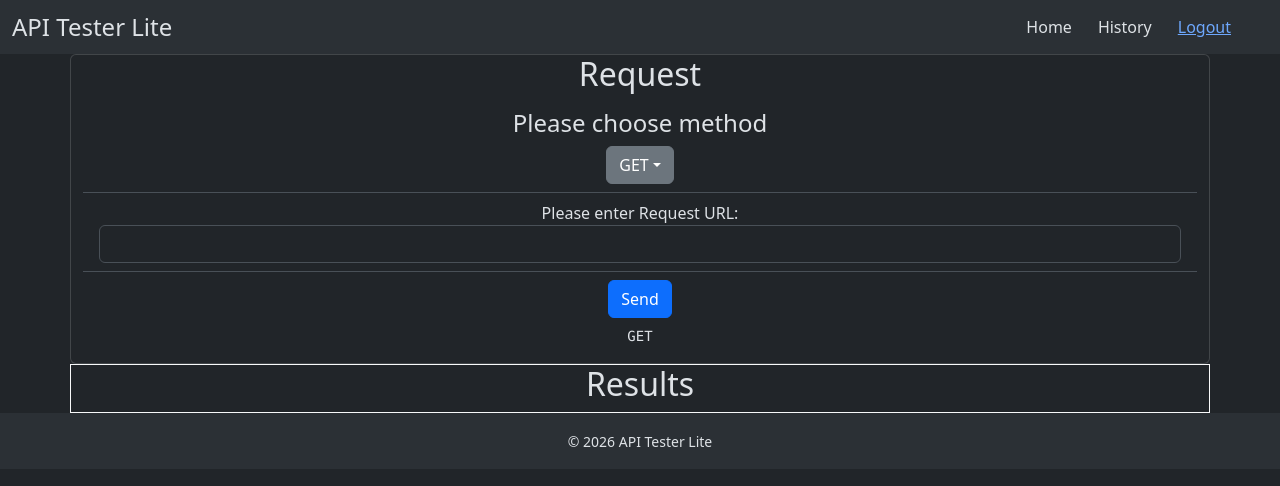
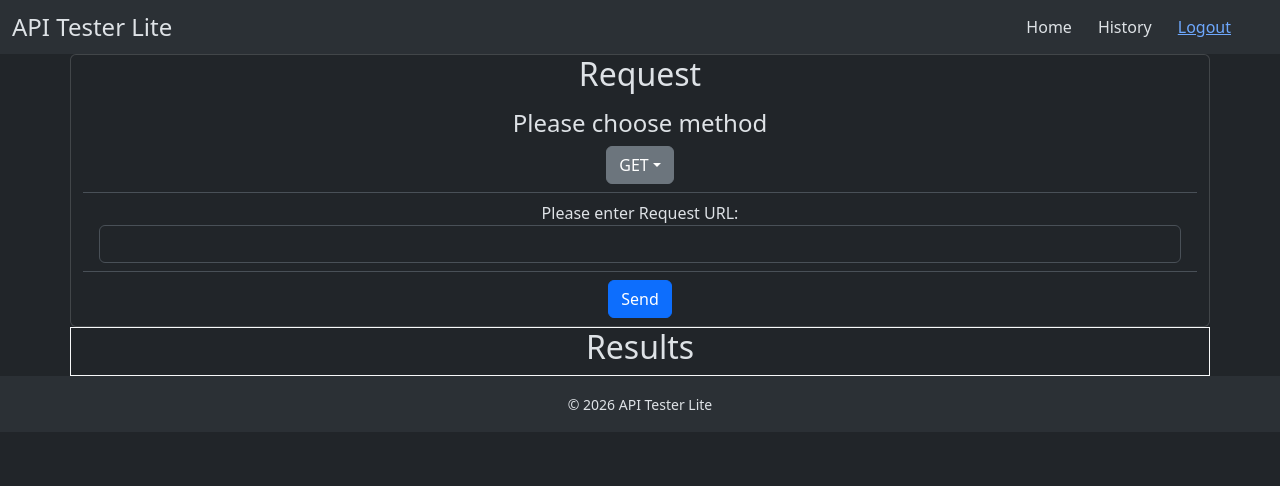
Before and after one commit to AHelmin/api-tester-lite, a React (Vite) app in the folder client/: page / in a window 1280 px wide. Shown: the top 486 px of the page. Built offline with nearby package versions, Linux system fonts and the light colour scheme.

Commit message:
commented code in QuthCard,AuthChoiceCard, RequestForm

```diff
--- a/client/src/components/AuthCard.jsx
+++ b/client/src/components/AuthCard.jsx
@@ -3,6 +3,7 @@ import AuthChoiceCard from "./AuthChoiceCard";
 import LoginForm from "./LoginForm";
 import SignupForm from "./SignupForm";
 
+// -AuthCard
 // -Parent card for the auth process
 // -default loads a choice of buttons to choose login, signup, or continue as guest
 // -also handles state isLoggedIn from parent component
--- a/client/src/components/AuthChoiceCard.jsx
+++ b/client/src/components/AuthChoiceCard.jsx
@@ -1,3 +1,8 @@
+
+// -AuthChoiceCard
+// -child component for AuthCard
+// -Contains the buttons for user auth choice
+
 export default function AuthChoiceCard({ onLogin, onSignUp, onContinueAsGuest }) {
   return (
     <>
--- a/client/src/components/RequestForm.jsx
+++ b/client/src/components/RequestForm.jsx
@@ -1,22 +1,36 @@
 import { useState } from "react";
 
+// -RequestForm component
+// -handles API requests
+// -if loggedIn sends request to backend to store the request data
+
 export default function RequestForm() {
+  //stores request method drop down menu state
   const [open, setOpen] = useState(false);
+  //stores request method type
   const [method, setMethod] = useState("GET");
-  const [url, setUrl] = useState('');
-  const [results, setResults] = useState('');
-  const [requestBody, setRequestBody] = useState('');
-  const [bodyError, setBodyError] = useState('')
+  //stores url of api request
+  const [url, setUrl] = useState("");
+  //stores api request results, if not get, then tracks server response
+  const [results, setResults] = useState("");
+  //stores request body input
+  const [requestBody, setRequestBody] = useState("");
+  //stores if invalid JSON is entered into request body
+  const [bodyError, setBodyError] = useState("");
 
+  //Handles url change
   function handleUrlChange(e) {
     setUrl(e.target.value);
   }
 
+  //Handles request body, also sets bodyError to falsy
   function handleRequestBodyChange(e) {
     setRequestBody(e.target.value);
-    setBodyError('')
+    setBodyError("");
   }
 
+  //parses request body, valid json checking method
+  //returns null if parse error occurs
   function isValidJson(str) {
     try {
       return JSON.parse(str);
@@ -25,24 +39,26 @@ export default function RequestForm() {
     }
   }
 
+  //request handler
+  //univeral request function
+  //check if request body is needed then adds the options after a valid json check
   async function handleSend(e) {
     e.preventDefault();
     const options = { method };
-    //if POST or PUT then options need to be added
+    //checks if post or put so that additional options can be added to request
     if (method === "POST" || method === "PUT") {
       const parsed = isValidJson(requestBody);
-      console.log(parsed)
-
+      console.log(parsed);
+      // if invalid json, then sets error message to be rendered on frontend
       if (parsed === null) {
-            // **This needs to be changed, this error should never overwrite the requestbody, rahter a new message should
-            //show up under the request body input
-            setBodyError('Please enter valid JSON');
+        setBodyError("Please enter valid JSON");
         return;
       }
-
+      //append required options to post or put request
       options.headers = { "Content-Type": "application/json" };
       options.body = JSON.stringify(parsed);
     }
+    //TODO: try catch blocks are needed here
 
     const res = await fetch(url, options);
     const data = await res.json();
@@ -66,6 +82,7 @@ export default function RequestForm() {
                 >
                   {method}
                 </button>
+                {/* State used instead of Bootstrap JS to open or collapse menu */}
                 <ul className={`dropdown-menu ${open ? "show" : ""}`}>
                   <li>
                     <button
@@ -137,6 +154,7 @@ export default function RequestForm() {
                     onChange={handleRequestBodyChange}
                     value={requestBody}
                   ></textarea>
+                  {/* consditional render if invalid JSON is used in request body */}
                   {bodyError && <div className="text-danger">{bodyError}</div>}
                   {/* <label htmlFor="request-body">Must be valid JSON</label> */}
                 </div>
@@ -149,10 +167,11 @@ export default function RequestForm() {
             </li>
           </ul>
         </form>
-        <pre>{method}</pre>
+        {/* <pre>{method}</pre> */}
       </div>
       <div className="row border border-light">
         <h2>Results</h2>
+        {/* display results of request as sent from url, standard formatting */}
         {results && <pre>{JSON.stringify(results, null, 2)}</pre>}
       </div>
     </>
```
Lines whose indentation alone changed are shown as unchanged.
